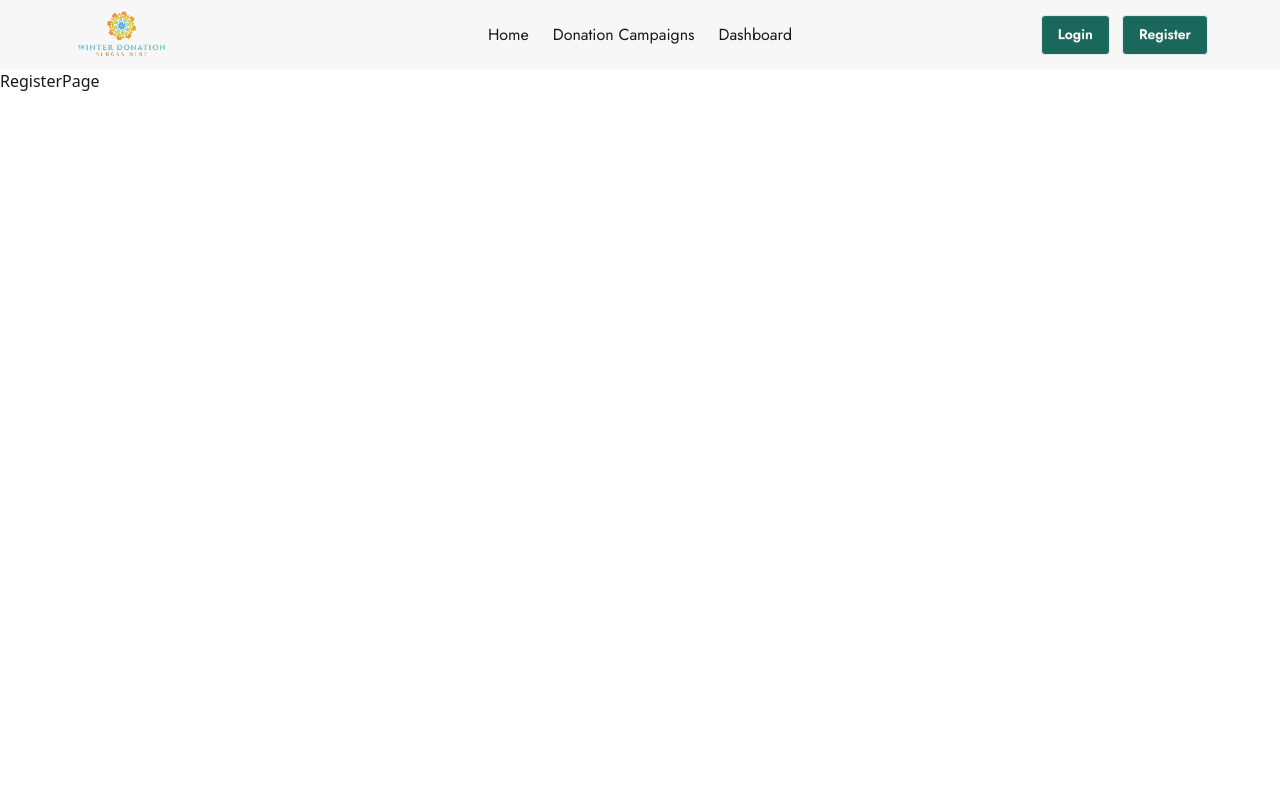
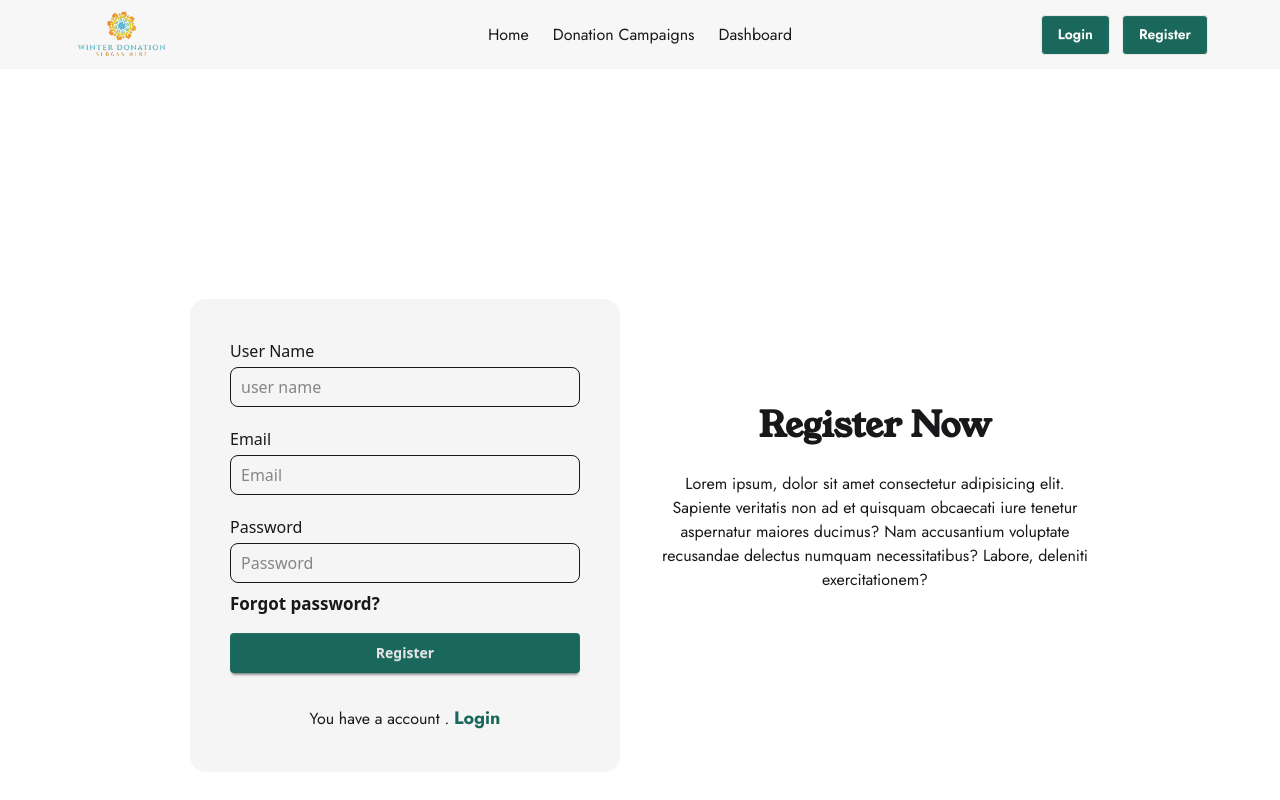
Before and after one commit to mahedi1318/winter-donation, a React (Vite) app: page /register in a window 1280 px wide. Shown: the top 800 px of the page. Built offline with nearby package versions, Linux system fonts and the light colour scheme.

Commit message:
register and login section design complite

```diff
--- a/src/pages/LoginPage.jsx
+++ b/src/pages/LoginPage.jsx
@@ -1,9 +1,37 @@
 import React from 'react'
+import { Link } from 'react-router'
 
 const LoginPage = () => {
   return (
-    <div>
-      LoginPage
+    <div className='py-20 mt-[150px]'>
+      <div className="container">
+        <div className="w-[900px] mx-auto">
+       <div className="grid grid-cols-2 gap-[40px]">
+        <div className="bg-[#f5f5f5] py-10 px-10 rounded-2xl">
+          <form action="">
+            <div className="mt-5">
+              <label className='block outfit text-[16px] font-medium' htmlFor="">Email</label>
+              <input className='outfit text-[16px] font-normal border pl-[10px] w-full h-[40px] mt-1 rounded-lg' type="email" name='email' placeholder='Email' required/>
+            </div>
+            <div className="mt-5">
+              <label className='block outfit text-[16px] font-medium' htmlFor="">Password</label>
+              <input className='outfit text-[16px] font-normal border pl-[10px] w-full h-[40px] mt-1 rounded-lg' type="password" name='password' placeholder='Password' required/>
+            </div>
+            <div className='mt-2'><a className="link link-hover outfit text-[17px] font-semibold">Forgot password?</a></div>
+            <button className="btn btn-neutral bg-[#1a685b] border-0 mt-4 w-full">Login</button>
+          </form>
+          <div className="text-center mt-8">
+            <p className='jost text-[16px] font-normal '>You have a account . <Link to="/register" className='jost text-[18px] font-bold text-[#1a685b]'>Register</Link> </p>
+          </div>
+        </div>
+        <div className="text-center mt-[70px]">
+          <h3 className='young_serif text-[35px] font-semibold'>Login Now</h3>
+          <p className='jost text-[16px] font-normal mt-5'>Lorem ipsum, dolor sit amet consectetur adipisicing elit. Sapiente veritatis non ad et quisquam obcaecati iure tenetur aspernatur maiores ducimus? Nam accusantium
+            voluptate recusandae delectus numquam necessitatibus? Labore, deleniti exercitationem?</p>
+        </div>
+       </div>
+      </div>
+      </div>
     </div>
   )
 }
--- a/src/pages/RegisterPage.jsx
+++ b/src/pages/RegisterPage.jsx
@@ -1,9 +1,41 @@
 import React from 'react'
+import { Link } from 'react-router'
 
 const RegisterPage = () => {
   return (
-    <div>
-      RegisterPage
+    <div className='py-20 mt-[150px]'>
+      <div className="container">
+        <div className="w-[900px] mx-auto">
+       <div className="grid grid-cols-2 gap-[40px]">
+        <div className="bg-[#f5f5f5] py-10 px-10 rounded-2xl">
+          <form action="">
+            <div className="">
+              <label className='block outfit text-[16px] font-medium' htmlFor="">User Name</label>
+              <input className='outfit text-[16px] font-normal border pl-[10px] w-full h-[40px] mt-1 rounded-lg' type="text" name='name' placeholder='user name' required/>
+            </div>
+            <div className="mt-5">
+              <label className='block outfit text-[16px] font-medium' htmlFor="">Email</label>
+              <input className='outfit text-[16px] font-normal border pl-[10px] w-full h-[40px] mt-1 rounded-lg' type="email" name='email' placeholder='Email' required/>
+            </div>
+            <div className="mt-5">
+              <label className='block outfit text-[16px] font-medium' htmlFor="">Password</label>
+              <input className='outfit text-[16px] font-normal border pl-[10px] w-full h-[40px] mt-1 rounded-lg' type="password" name='password' placeholder='Password' required/>
+            </div>
+            <div className='mt-2'><a className="link link-hover outfit text-[17px] font-semibold">Forgot password?</a></div>
+            <button className="btn btn-neutral bg-[#1a685b] border-0 mt-4 w-full">Register</button>
+          </form>
+          <div className="text-center mt-8">
+            <p className='jost text-[16px] font-normal '>You have a account . <Link to="/login" className='jost text-[18px] font-bold text-[#1a685b]'>Login</Link> </p>
+          </div>
+        </div>
+        <div className="text-center mt-[100px]">
+          <h3 className='young_serif text-[35px] font-semibold'>Register Now</h3>
+          <p className='jost text-[16px] font-normal mt-5'>Lorem ipsum, dolor sit amet consectetur adipisicing elit. Sapiente veritatis non ad et quisquam obcaecati iure tenetur aspernatur maiores ducimus? Nam accusantium
+            voluptate recusandae delectus numquam necessitatibus? Labore, deleniti exercitationem?</p>
+        </div>
+       </div>
+      </div>
+      </div>
     </div>
   )
 }
```
